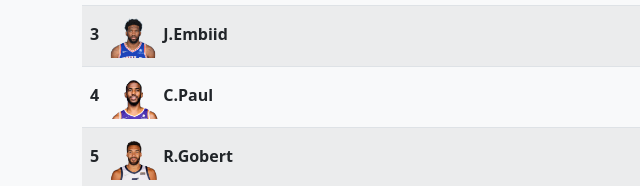
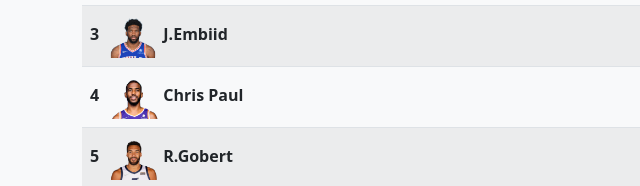
Before and after one commit to mateomalagon/Bootstap-Web, a plain HTML site: page index.html in a window 1280 px wide. Shown: the part 4254-4440 px from the top of the page, 0-640 px from the left. Drawn offline with nearby package versions, Linux system fonts and the light colour scheme.

Commit message:
Update index.html

```diff
--- a/index.html
+++ b/index.html
@@ -761,7 +761,7 @@
             <td>29.3</td>
           </tr>
           <tr>
-            <th scope="row">4 <img src="./images/MVP/CP3.png" alt="" width="60" class="d-inline-block align-text-center">C.Paul</th>
+            <th scope="row">4 <img src="./images/MVP/CP3.png" alt="" width="60" class="d-inline-block align-text-center">Chris Paul</th>
             <td>33.4</td>
             <td>4.5</td>
             <td>10.6</td>
```
